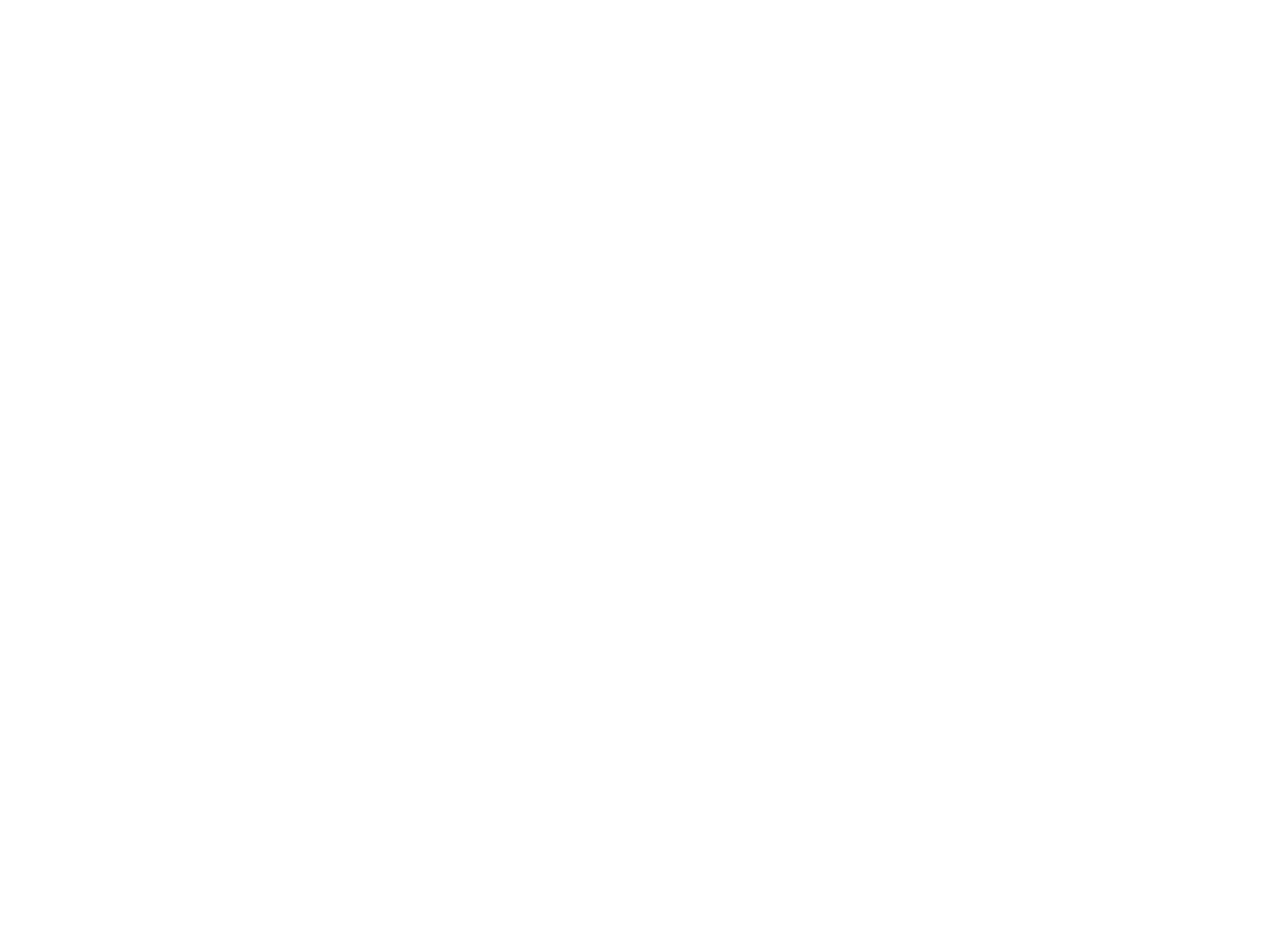
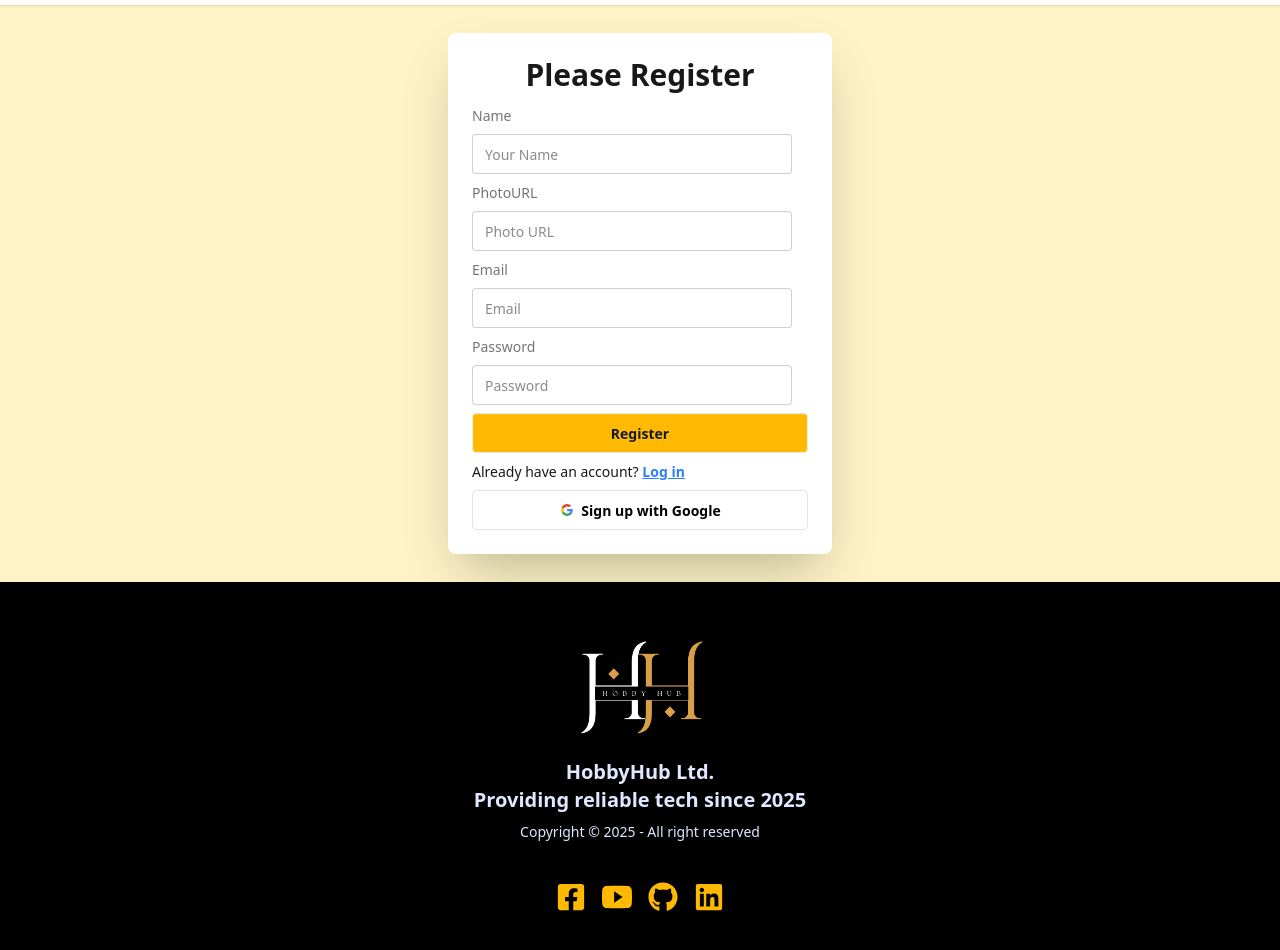
Before and after one commit to Pullock4981/hobby-hub-client-side, a React (Vite) app: page /register in a window 1280 px wide. Before the commit this address had no page. Shown: the part 60-1010 px from the top of the page. Before the commit the page ends 800 px from the top, so only its background shows below. Built offline with nearby package versions, Linux system fonts and the light colour scheme.

Commit message:
add login and register page

```diff
--- a/src/Components/Footer/Footer.jsx
+++ b/src/Components/Footer/Footer.jsx
@@ -9,8 +9,8 @@
             <footer className="footer footer-horizontal footer-center bg-black text-primary-content p-10">
                 <aside>
                     <img src={logo}
-                    className='h-32'    alt="Hobby Hub Logo" />
-                    <p className="font-bold text-xl">
+                    className='md:h-32 h-16'    alt="Hobby Hub Logo" />
+                    <p className="font-bold md:text-xl">
                         HobbyHub Ltd.
                         <br />
                         Providing reliable tech since 2025
@@ -20,16 +20,16 @@
                 <nav>
                     <div className="grid grid-flow-col gap-4">
                         <a href="https://www.facebook.com/mahmudashik.pullock" target="_blank">
-                            <FaFacebookSquare className="text-3xl text-amber-400" />
+                            <FaFacebookSquare className="md:text-3xl text-xl text-amber-400" />
                         </a>
                         <a href="https://www.youtube.com/@mrashik4911" target="_blank">
-                            <IoLogoYoutube className="text-3xl text-amber-400" />
+                            <IoLogoYoutube className="md:text-3xl text-xl text-amber-400" />
                         </a>
                         <a href="https://github.com/Pullock4981" target="_blank">
-                            <FaGithub className="text-3xl text-amber-400" />
+                            <FaGithub className="md:text-3xl text-xl text-amber-400" />
                         </a>
                         <a href="https://www.linkedin.com/in/ashikpullock/" target="_blank">
-                            <FaLinkedin className="text-3xl text-amber-400" />
+                            <FaLinkedin className="md:text-3xl text-xl text-amber-400" />
                         </a>
                     </div>
                 </nav>
--- a/src/Components/NavBar/NavBar.jsx
+++ b/src/Components/NavBar/NavBar.jsx
@@ -1,5 +1,5 @@
 import React from 'react';
-import { NavLink } from 'react-router';
+import { Link, NavLink } from 'react-router';
 import './NavBar.css';
 import logo from '../../assets/Hobby Hub.png'
 
@@ -44,8 +44,12 @@
                     </ul>
                 </div>
                 <div className="navbar-end">
-                    <button className="btn bg-[#fdc323] font-bold">Login</button>
-                    <button className="btn bg-[#fdc323] font-bold">Register</button>
+                    <Link to='/login'>
+                        <button className="btn bg-[#fdc323] font-bold">Login</button>
+                    </Link>
+                    <Link to='/register'>
+                        <button className="btn bg-[#fdc323] font-bold">Register</button>
+                    </Link>
                 </div>
             </div>
         </div>
--- /dev/null
+++ b/src/Pages/Home/Login.jsx
@@ -0,0 +1,46 @@
+import React from 'react';
+import { Link } from 'react-router';
+
+const Login = () => {
+    return (
+        <div>
+            <div className='bg-amber-100 flex justify-center items-center'>
+                <div className="card bg-base-100 w-full mx-auto max-w-sm shrink-0 shadow-2xl my-7">
+                    <div className="card-body">
+                        <form  className="form-control w-full">
+                            <h1 className="md:text-3xl text-xl text-center mb-3 font-bold">Login now!</h1>
+
+                            {/* email box */}
+
+                            <label className="label mb-2">Email</label>
+                            <input type="email" className="input" name='email' placeholder="Email" />
+
+                            {/* password box */}
+
+                            <label className="label my-2">Password</label>
+                            <input type="password" className="input" name='password' placeholder="Password" />
+                            <div className='my-2'><a className="link link-hover">Forgot password?</a></div>
+                            {/* log in btn */}
+                            <div className='flex justify-center items-center'>
+                                <button className="btn btn-block bg-amber-400 font-bold mb-2">Log in</button>
+                            </div>
+                            <p>
+                                New to this site? <Link to="/signUp" className="link link-hover underline text-blue-500 font-semibold">Register here</Link>
+                            </p>
+                        </form>
+                        {/* Google */}
+                        <button  className="btn bg-white text-black border-[#e5e5e5]">
+                            <svg aria-label="Google logo" width="16" height="16" xmlns="http://www.w3.org/2000/svg" viewBox="0 0 512 512"><g><path d="m0 0H512V512H0" fill="#fff"></path><path fill="#34a853" d="M153 292c30 82 118 95 171 60h62v48A192 192 0 0190 341"></path><path fill="#4285f4" d="m386 400a140 175 0 0053-179H260v74h102q-7 37-38 57"></path><path fill="#fbbc02" d="m90 341a208 200 0 010-171l63 49q-12 37 0 73"></path><path fill="#ea4335" d="m153 219c22-69 116-109 179-50l55-54c-78-75-230-72-297 55"></path></g></svg>
+                            Login with Google
+                        </button>
+                    </div>
+                </div>
+            </div>
+        </div>
+    );
+};
+
+export default Login;
+
+// onClick={handleLoginkWithGoogle}
+// onSubmit={handleLogin}
--- /dev/null
+++ b/src/Pages/Home/Register.jsx
@@ -0,0 +1,64 @@
+import React from 'react';
+import { Link } from 'react-router';
+
+const Register = () => {
+    return (
+        <div>
+            <div className='bg-amber-100 flex justify-center items-center'>
+                <div className="card bg-base-100 w-full mx-auto max-w-sm shrink-0 shadow-2xl my-7">
+                    <div className="card-body">
+                        <form  className="form-control w-full">
+                            <h1 className="md:text-3xl text-xl text-center mb-3 font-bold">Please Register</h1>
+
+                            {/* name box */}
+
+                            <label className="label mb-2">Name</label>
+                            <input type="text" className="input" name='name' placeholder="Your Name" />
+
+                            {/* photoUrl box */}
+
+                            <label className="label my-2">PhotoURL</label>
+                            <input type="text" className="input" name='photoURL' placeholder="Photo URL" />
+
+                            {/* email box */}
+
+                            <label className="label my-2">Email</label>
+                            <input type="email" className="input" name='email' placeholder="Email" />
+
+                            {/* password box */}
+
+                            <label className="label my-2">Password</label>
+                            <input type="password" pattern='/^(?=.*[A-Z])(?=.*[a-z]).{6,}$/' className="input mb-2" name='password' placeholder="Password" />
+
+                            <div className='flex justify-center items-center'>
+                                <button className="btn btn-block bg-amber-400 font-bold mb-2">Register</button>
+                            </div>
+                            {/* <div>
+                                {
+                                    errorMassage &&
+                                    <p className='text-red-400 text-xs'>
+                                        Password must be one uppercase, one lowercase & length should be 6 character or longer
+                                    </p>
+                                }
+                            </div> */}
+                            <p>
+                                Already have an account? <Link to="/login" className="link link-hover underline text-blue-500 font-semibold">Log in</Link>
+                            </p>
+                        </form>
+
+                        {/* Google */}
+                        <button  className="btn bg-white text-black border-[#e5e5e5]">
+                            <svg aria-label="Google logo" width="16" height="16" xmlns="http://www.w3.org/2000/svg" viewBox="0 0 512 512"><g><path d="m0 0H512V512H0" fill="#fff"></path><path fill="#34a853" d="M153 292c30 82 118 95 171 60h62v48A192 192 0 0190 341"></path><path fill="#4285f4" d="m386 400a140 175 0 0053-179H260v74h102q-7 37-38 57"></path><path fill="#fbbc02" d="m90 341a208 200 0 010-171l63 49q-12 37 0 73"></path><path fill="#ea4335" d="m153 219c22-69 116-109 179-50l55-54c-78-75-230-72-297 55"></path></g></svg>
+                            Sign up with Google
+                        </button>
+                    </div>
+                </div>
+            </div>
+        </div>
+    );
+};
+
+export default Register;
+
+// onClick={handleSigninkWithGoogle}
+// onSubmit={handleSubmit}
--- a/src/Pages/Login/Login.jsx
+++ /dev/null
@@ -1,13 +0,0 @@
-import React from 'react';
-
-const Login = () => {
-    return (
-        <div>
-            <h1>
-                This is the Login Page
-            </h1>
-        </div>
-    );
-};
-
-export default Login;
--- a/src/Pages/Register/Register.jsx
+++ /dev/null
@@ -1,13 +0,0 @@
-import React from 'react';
-
-const Register = () => {
-    return (
-        <div>
-            <h1>
-                This is the Register Page
-            </h1>
-        </div>
-    );
-};
-
-export default Register;
--- a/src/main.jsx
+++ b/src/main.jsx
@@ -13,6 +13,8 @@
 import AllGroups from './Pages/AllGroups/AllGroups';
 import CreateGroup from './Pages/CreateGroup/CreateGroup';
 import MyGroup from './Pages/MyGroup/MyGroup';
+import Login from './Pages/Home/Login';
+import Register from './Pages/Home/Register';
 
 const router = createBrowserRouter([
   {
@@ -36,6 +38,14 @@
       {
         path: "/myGroup",
         Component: MyGroup
+      },
+      {
+        path: "/login",
+        Component: Login
+      },
+      {
+        path: "/register",
+        Component: Register
       }
     ]
   },
```
